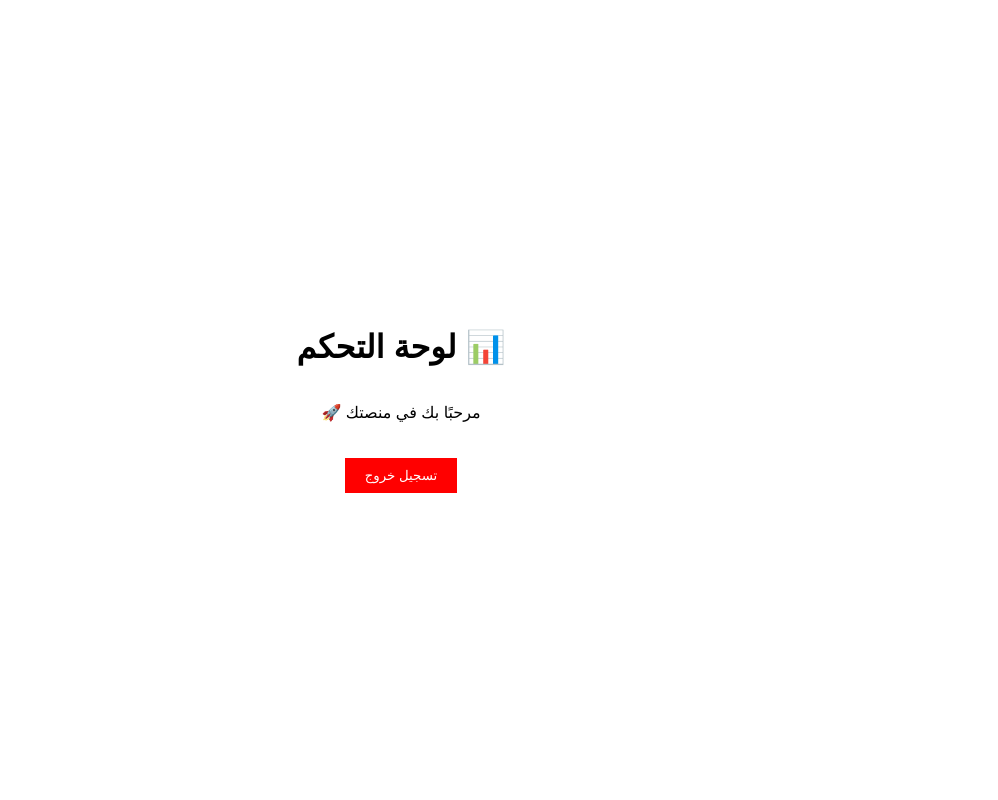
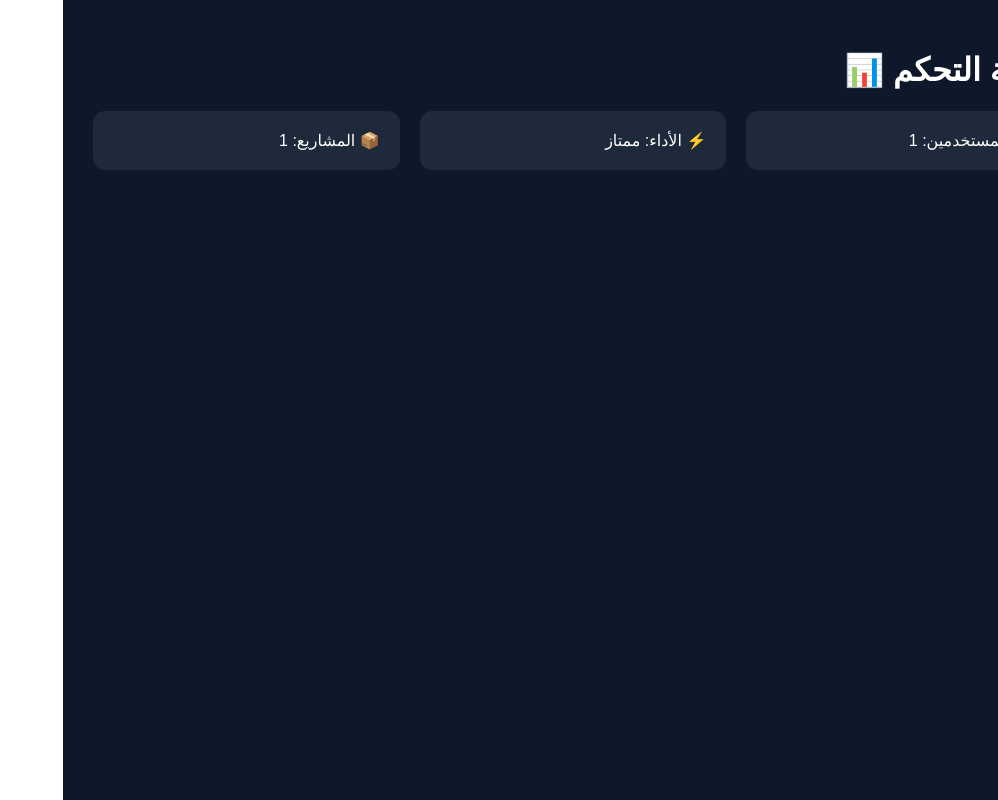
Before and after one commit to saqrnoman45-source/nexpath-platform1, a Next.js app: page /dashboard in a window 1280 px wide. Shown: the whole page, without its empty margins (282-1280 px from the left). Built offline with nearby package versions, Linux system fonts and the light colour scheme; sample sign-in values are in the browser's storage.

Commit message:
Update page.js

```diff
--- a/app/dashboard/page.js
+++ b/app/dashboard/page.js
@@ -2,47 +2,93 @@
 
 import { useEffect } from "react";
 import { useRouter } from "next/navigation";
+import Link from "next/link";
 
 export default function Dashboard() {
   const router = useRouter();
 
   useEffect(() => {
     const user = localStorage.getItem("user");
-    if (!user) {
-      router.push("/login");
-    }
+    if (!user) router.push("/login");
   }, []);
 
-  const logout = () => {
-    localStorage.removeItem("user");
-    router.push("/login");
-  };
+  return (
+    <div className="layout">
+      {/* Sidebar */}
+      <aside className="sidebar">
+        <h2>🚀 NexPath</h2>
 
-  return (
-    <div style={styles.container}>
-      <h1>📊 لوحة التحكم</h1>
-      <p>مرحبًا بك في منصتك 🚀</p>
+        <nav>
+          <Link href="/dashboard">🏠 الرئيسية</Link>
+          <Link href="/dashboard">📊 الإحصائيات</Link>
+          <Link href="/login">🚪 تسجيل خروج</Link>
+        </nav>
+      </aside>
 
-      <button onClick={logout} style={styles.button}>
-        تسجيل خروج
-      </button>
+      {/* Main */}
+      <main className="main">
+        <h1>لوحة التحكم 📊</h1>
+
+        <div className="cards">
+          <div className="card">👤 المستخدمين: 1</div>
+          <div className="card">⚡ الأداء: ممتاز</div>
+          <div className="card">📦 المشاريع: 1</div>
+        </div>
+      </main>
+
+      <style jsx>{`
+        .layout {
+          display: flex;
+          min-height: 100vh;
+          font-family: Arial;
+          background: #0f172a;
+          color: white;
+        }
+
+        .sidebar {
+          width: 220px;
+          background: #111827;
+          padding: 20px;
+          display: flex;
+          flex-direction: column;
+          gap: 20px;
+        }
+
+        nav {
+          display: flex;
+          flex-direction: column;
+          gap: 10px;
+        }
+
+        nav a {
+          color: #cbd5e1;
+          text-decoration: none;
+          padding: 8px;
+          border-radius: 8px;
+        }
+
+        nav a:hover {
+          background: #1e293b;
+        }
+
+        .main {
+          flex: 1;
+          padding: 30px;
+        }
+
+        .cards {
+          display: grid;
+          grid-template-columns: repeat(auto-fit, minmax(150px, 1fr));
+          gap: 20px;
+          margin-top: 20px;
+        }
+
+        .card {
+          background: #1e293b;
+          padding: 20px;
+          border-radius: 12px;
+        }
+      `}</style>
     </div>
   );
 }
-
-const styles = {
-  container: {
-    height: "100vh",
-    display: "flex",
-    flexDirection: "column",
-    justifyContent: "center",
-    alignItems: "center"
-  },
-  button: {
-    marginTop: "20px",
-    padding: "10px 20px",
-    background: "red",
-    color: "white",
-    border: "none"
-  }
-};
```
